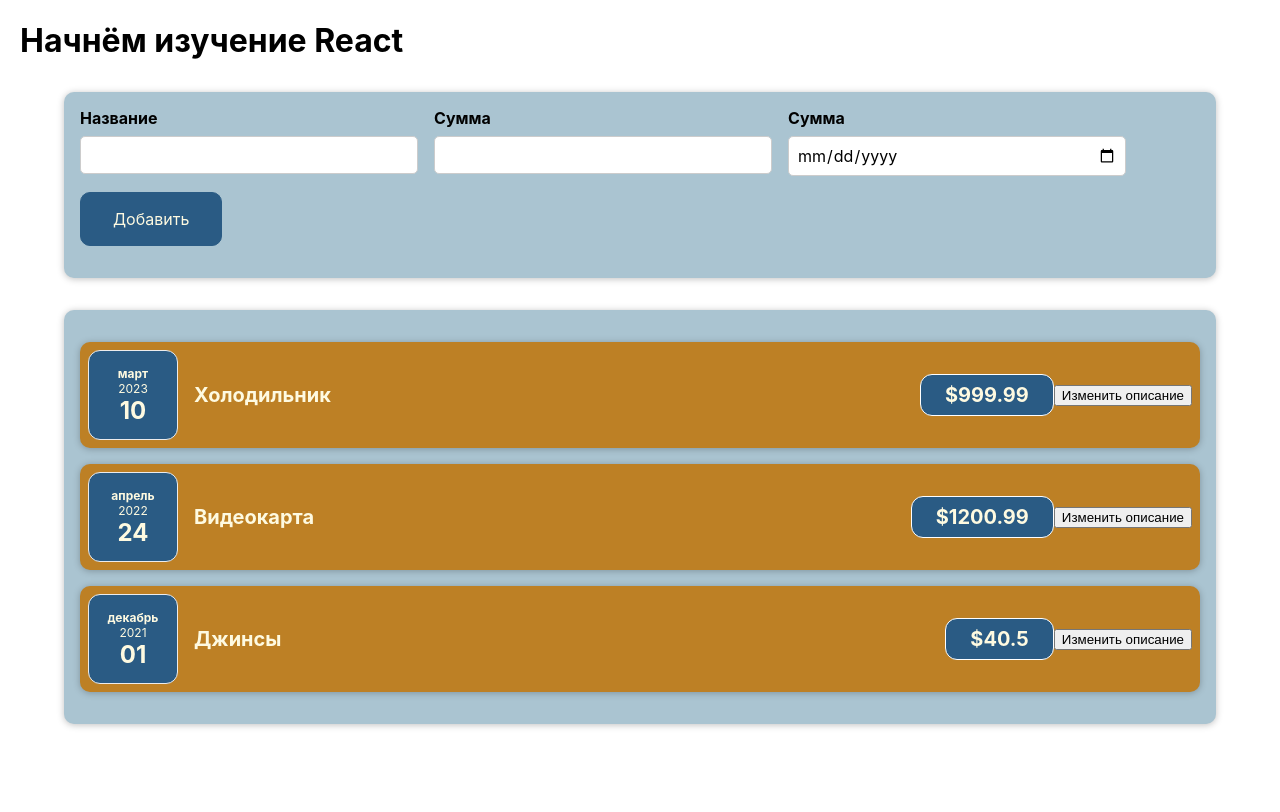
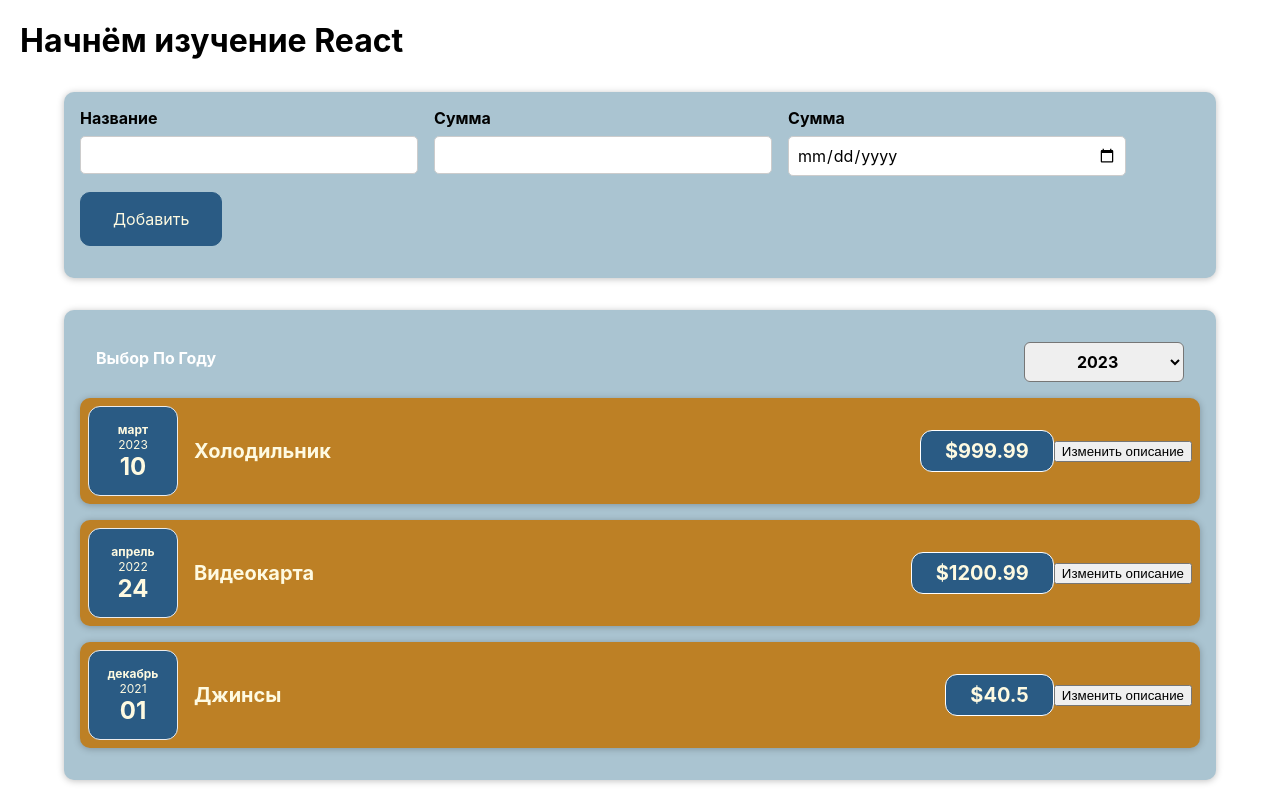
Before and after one commit to sursindmitry/Cost-Item, a React (Create React App) app: page / in a window 1280 px wide. Built offline with nearby package versions, Linux system fonts and the light colour scheme.

Commit message:
Costs Filter

```diff
--- a/src/App.js
+++ b/src/App.js
@@ -4,25 +4,34 @@
 const App=()=> {
     const  costs =[
         {
+            id: "c1",
             date:  new Date(2023, 2, 10),
             description: "Холодильник",
             amount: 999.99
         },
         {
+            id: "c2",
             date:  new Date(2022, 3, 24),
             description: "Видеокарта",
             amount: 1200.99
         },
         {
+            id: "c3",
             date:  new Date(2021, 11, 1),
             description: "Джинсы",
             amount: 40.50
         }
     ]
+
+    const addCostHandler = (cost) => {
+        console.log(cost);
+        console.log('App Component');
+    }
+
   return (
     <div>
       <h1>Начнём изучение React</h1>
-        <NewCost/>
+        <NewCost onAddCost={addCostHandler}/>
         <Costs costs={costs}/>
 
     </div>
--- a/src/components/Costs/Costs.js
+++ b/src/components/Costs/Costs.js
@@ -1,14 +1,26 @@
 import './Costs.css'
 import CostItem from "./CostItem";
 import Card from "../UI/Card";
+import CostsFilter from "./CostsFilter";
+import {useState} from "react";
 
 const Costs = (props)=>{
+    const [selectedYear, setSelectedYear]=useState('2023')
+    const yearChangeHandler = (year) => {
+        setSelectedYear(year);
+    }
+
     return(
-        <Card className='costs'>
-            <CostItem date={props.costs[0].date} description={props.costs[0].description} amount={props.costs[0].amount}/>
-            <CostItem date={props.costs[1].date} description={props.costs[1].description} amount={props.costs[1].amount}/>
-            <CostItem date={props.costs[2].date} description={props.costs[2].description} amount={props.costs[2].amount}/>
-        </Card>
+        <div>
+            <Card className='costs'>
+                <CostsFilter year={selectedYear} onChangeYear={yearChangeHandler}/>
+
+                <CostItem date={props.costs[0].date} description={props.costs[0].description} amount={props.costs[0].amount}/>
+                <CostItem date={props.costs[1].date} description={props.costs[1].description} amount={props.costs[1].amount}/>
+                <CostItem date={props.costs[2].date} description={props.costs[2].description} amount={props.costs[2].amount}/>
+            </Card>
+        </div>
+
     );
 }
 
--- /dev/null
+++ b/src/components/Costs/CostsFilter.css
@@ -0,0 +1,24 @@
+.costs-filter {
+    color: white;
+    padding: 0 1rem;
+}
+
+.costs-filter__control {
+    display: flex;
+    width: 100%;
+    align-items: center;
+    justify-content: space-between;
+    margin: 1rem 0;
+}
+
+.costs-filter label {
+    font-weight: bold;
+    margin-bottom: 0.5rem;
+}
+
+.costs-filter select {
+    font: inherit;
+    padding: 0.5rem 3rem;
+    font-weight: bold;
+    border-radius: 6px;
+}
--- /dev/null
+++ b/src/components/Costs/CostsFilter.js
@@ -0,0 +1,23 @@
+import "./CostsFilter.css";
+
+const CostsFilter = (props) => {
+    const yearChangeHandler = (event) => {
+        props.onChangeYear(event.target.value);
+    };
+
+    return (
+        <div className="costs-filter">
+            <div className="costs-filter__control">
+                <label>Выбор По Году</label>
+                <select value={props.year} onChange={yearChangeHandler}>
+                    <option value="2023">2023</option>
+                    <option value="2022">2022</option>
+                    <option value="2021">2021</option>
+                    <option value="2020">2020</option>
+                </select>
+            </div>
+        </div>
+    );
+};
+
+export default CostsFilter;
--- a/src/components/NewCost/CostForm.js
+++ b/src/components/NewCost/CostForm.js
@@ -1,7 +1,7 @@
 import './CostForm.css'
 import {useState} from "react";
 
-const CostForm = () => {
+const CostForm = (props) => {
     const [inputName,setInputName] = useState("");
     const [inputAmount,setInputAmount] = useState("");
     const [inputDate,setInputDate] = useState("");
@@ -25,10 +25,10 @@
             amount: inputAmount,
             date: inputDate
         };
-        console.log(costData)
-        setInputName('')
-        setInputAmount('')
-        setInputDate('')
+        props.onSaveCostData(costData);
+        setInputName('');
+        setInputAmount('');
+        setInputDate('');
     }
     return <form onSubmit={submitHandler}>
         <div className="new-cost__controls">
--- a/src/components/NewCost/NewCost.js
+++ b/src/components/NewCost/NewCost.js
@@ -1,9 +1,18 @@
 import CostForm from "./CostForm";
 
 import './NewCost.css'
-const NewCost = () => {
+const NewCost = (props) => {
+
+    const saveCostDataHandler = (inputCostData) => {
+        const costData = {
+            ...inputCostData,
+            id: Math.random().toString()
+        }
+        props.onAddCost(costData);
+    }
+
     return<div className="new-cost">
-        <CostForm/>
+        <CostForm onSaveCostData={saveCostDataHandler} />
     </div>
 }
 export default NewCost;
```
